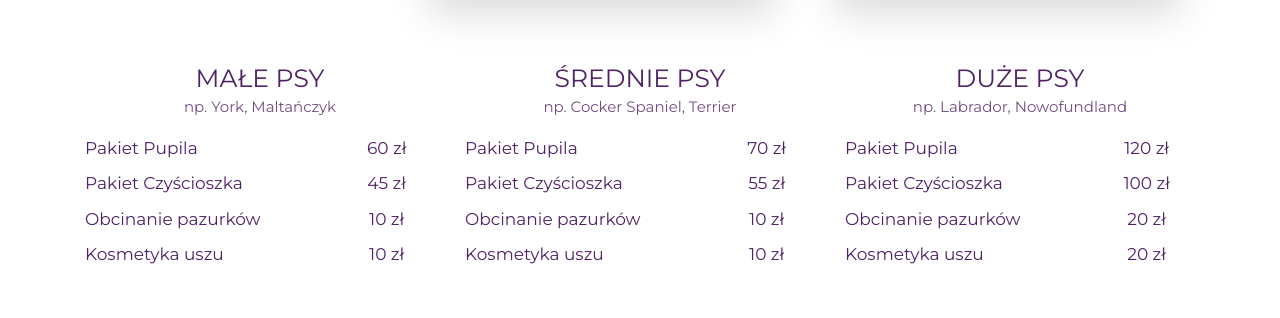
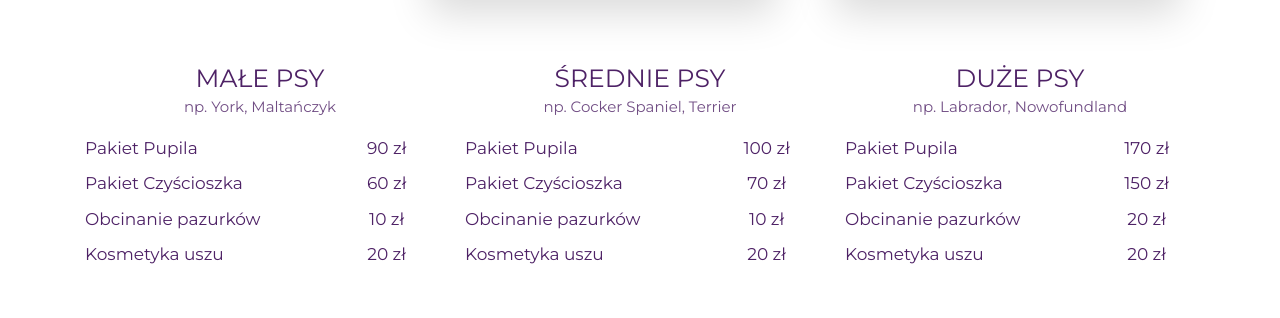
Before and after one commit to KrzysztofZys/psia_moda, a React (Create React App) app: page /prices in a window 1280 px wide. Shown: the part 1200-1518 px from the top of the page. Built offline with nearby package versions, Linux system fonts and the light colour scheme.

Commit message:
Prices updated

```diff
--- a/src/pages/prices/index.js
+++ b/src/pages/prices/index.js
@@ -64,10 +64,10 @@ function Prices() {
                 <p className="prices__text">Kosmetyka uszu</p>
               </div>
               <div className="col-4">
+                <p className="prices__text text-center">90 zł</p>
                 <p className="prices__text text-center">60 zł</p>
-                <p className="prices__text text-center">45 zł</p>
                 <p className="prices__text text-center">10 zł</p>
-                <p className="prices__text text-center">10 zł</p>
+                <p className="prices__text text-center">20 zł</p>
               </div>
             </div>
           </div>
@@ -84,10 +84,10 @@ function Prices() {
                 <p className="prices__text">Kosmetyka uszu</p>
               </div>
               <div className="col-4">
+                <p className="prices__text text-center">100 zł</p>
                 <p className="prices__text text-center">70 zł</p>
-                <p className="prices__text text-center">55 zł</p>
                 <p className="prices__text text-center">10 zł</p>
-                <p className="prices__text text-center">10 zł</p>
+                <p className="prices__text text-center">20 zł</p>
               </div>
             </div>
           </div>
@@ -104,8 +104,8 @@ function Prices() {
                 <p className="prices__text">Kosmetyka uszu</p>
               </div>
               <div className="col-4">
-                <p className="prices__text text-center">120 zł</p>
-                <p className="prices__text text-center">100 zł</p>
+                <p className="prices__text text-center">170 zł</p>
+                <p className="prices__text text-center">150 zł</p>
                 <p className="prices__text text-center">20 zł</p>
                 <p className="prices__text text-center">20 zł</p>
               </div>
```
